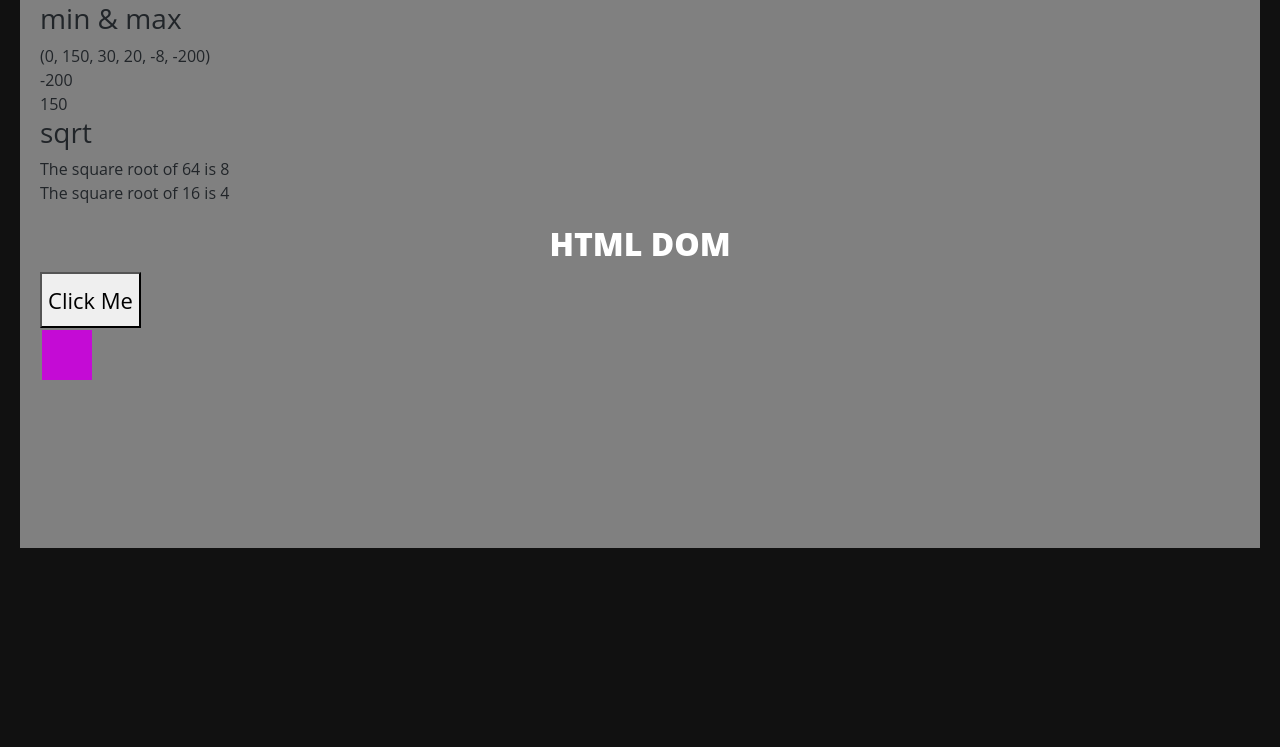
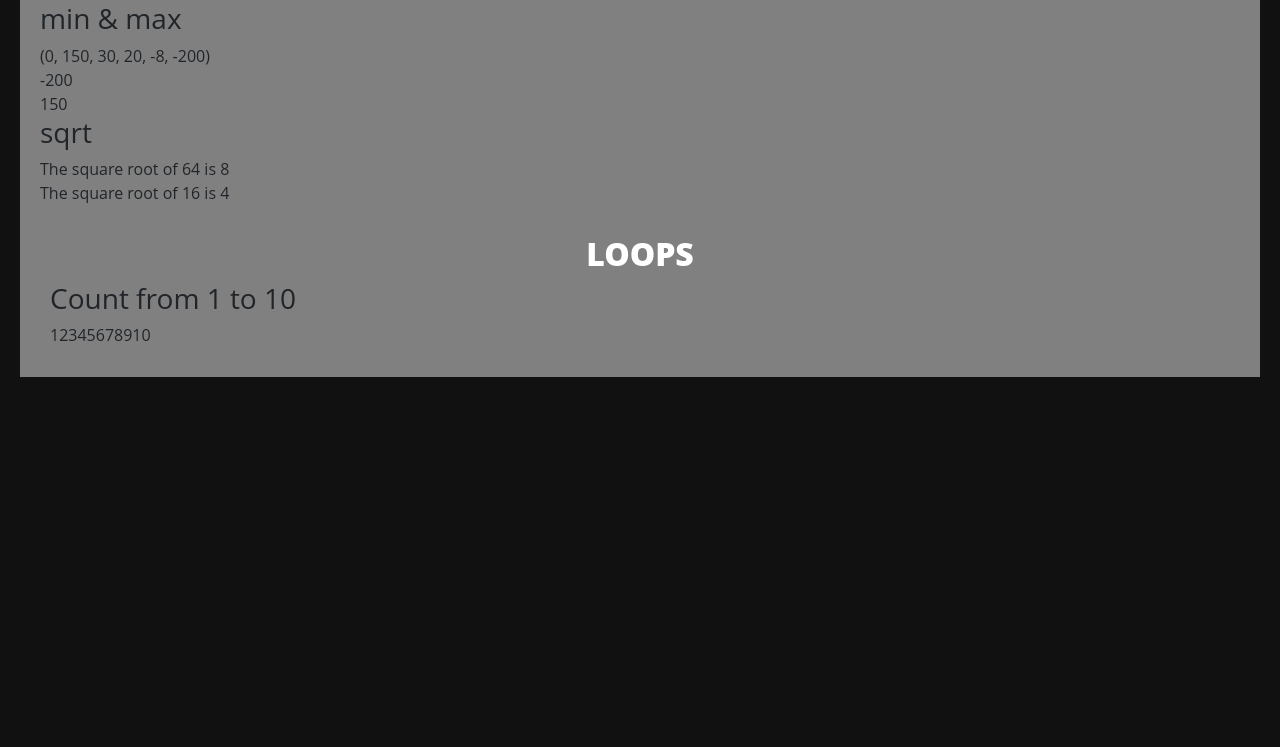
Before and after one commit to rvcarcueva2/lab2, a PHP site: page / in a window 1280 px wide; the page is wider, and only the part inside the window is pictured. Shown: the part 3194-3941 px from the top of that part. Run offline with PHP 8.4, Linux system fonts and the light colour scheme.

Commit message:
PHP Lesson Loops

```diff
--- a/week8/index.php
+++ b/week8/index.php
@@ -204,65 +204,21 @@ echo (sqrt(64) . "<br>");
 
 echo "The square root of 16 is ";
 echo(sqrt(16) . "<br>");
-
-
-
 ?>
 
 
+<div style="background: gray; padding: 10px;">
+<h2 style="margin-top: 20px">Loops</h2>
+<?php
 
-<h2 style="margin-top: 20px">HTML DOM</h2>
-<style>
-  #container {
-    position: relative;
-    width: 200px;
-    height: 200px;
-    border: 2px solid gray;
-    overflow: hidden;
-  }
-  #animate {
-    position: absolute;
-    width: 50px;
-    height: 50px;
-    background-color: #C40BD5;
-  }
-</style>
-</head>
-<body>
+echo "<h3>Count from 1 to 10 <br></h3>";
+$i = 1;
 
-<p><button onclick="myMove()">Click Me</button></p>
-
-<div id="container">
-<div id="animate"></div>
-</div>
-
-<script>
-function myMove() {
-const elem = document.getElementById("animate");
-let posTop = 0;
-let posLeft = 0;
-let directionTop = 1; // 1 or -1 (down or up)
-let directionLeft = 1; // 1 or -1 (right or left)
-
-function frame() {
-  if (posTop + directionTop > 150 || posTop + directionTop < 0) {
-    directionTop *= -1; // Change direction when reaching top or bottom
-  }
-  if (posLeft + directionLeft > 150 || posLeft + directionLeft < 0) {
-    directionLeft *= -1; // Change direction when reaching left or right
-  }
-
-
-  posTop += directionTop;
-  posLeft += directionLeft;
-
-  elem.style.top = posTop + "px";
-  elem.style.left = posLeft + "px";
+while ($i < 11) {
+  echo $i;
+  $i++;
 }
-
-setInterval(frame, 5);
-}
-</script>
+?>
 </div>
 
 
```
